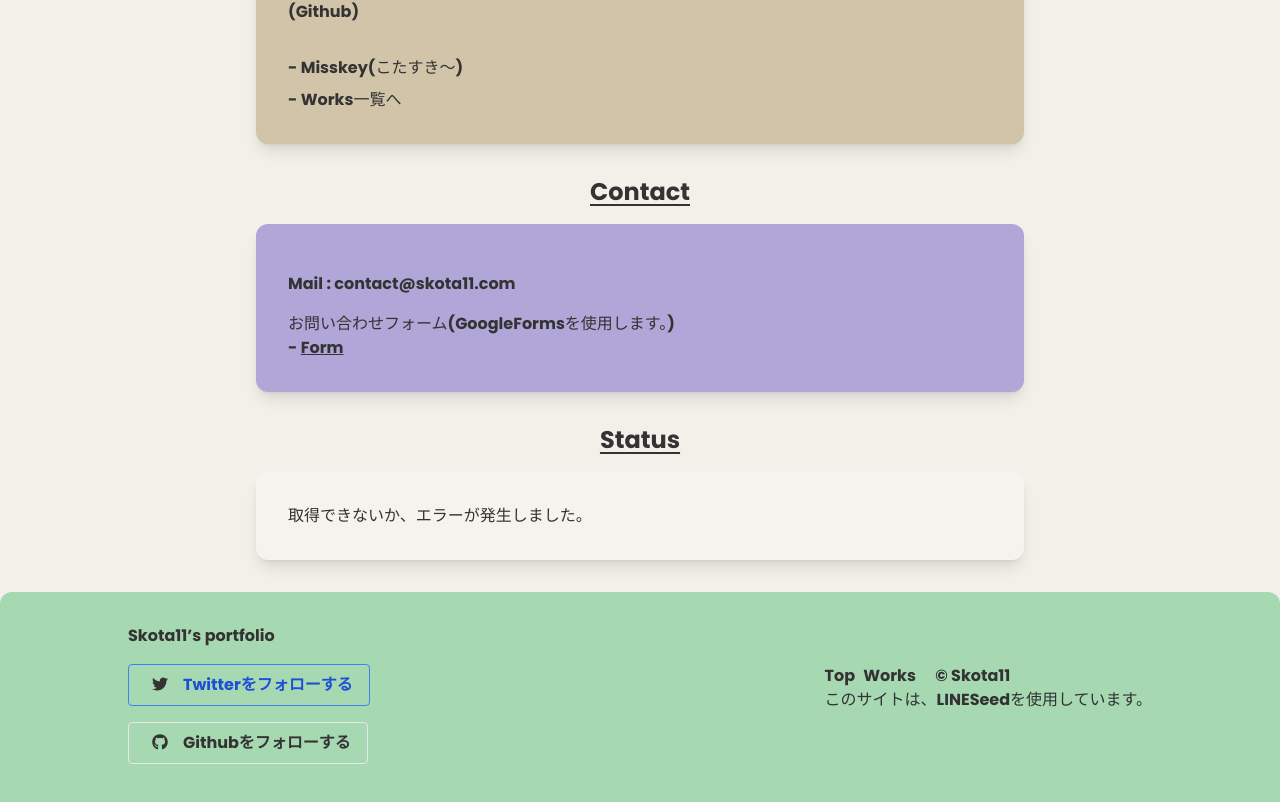
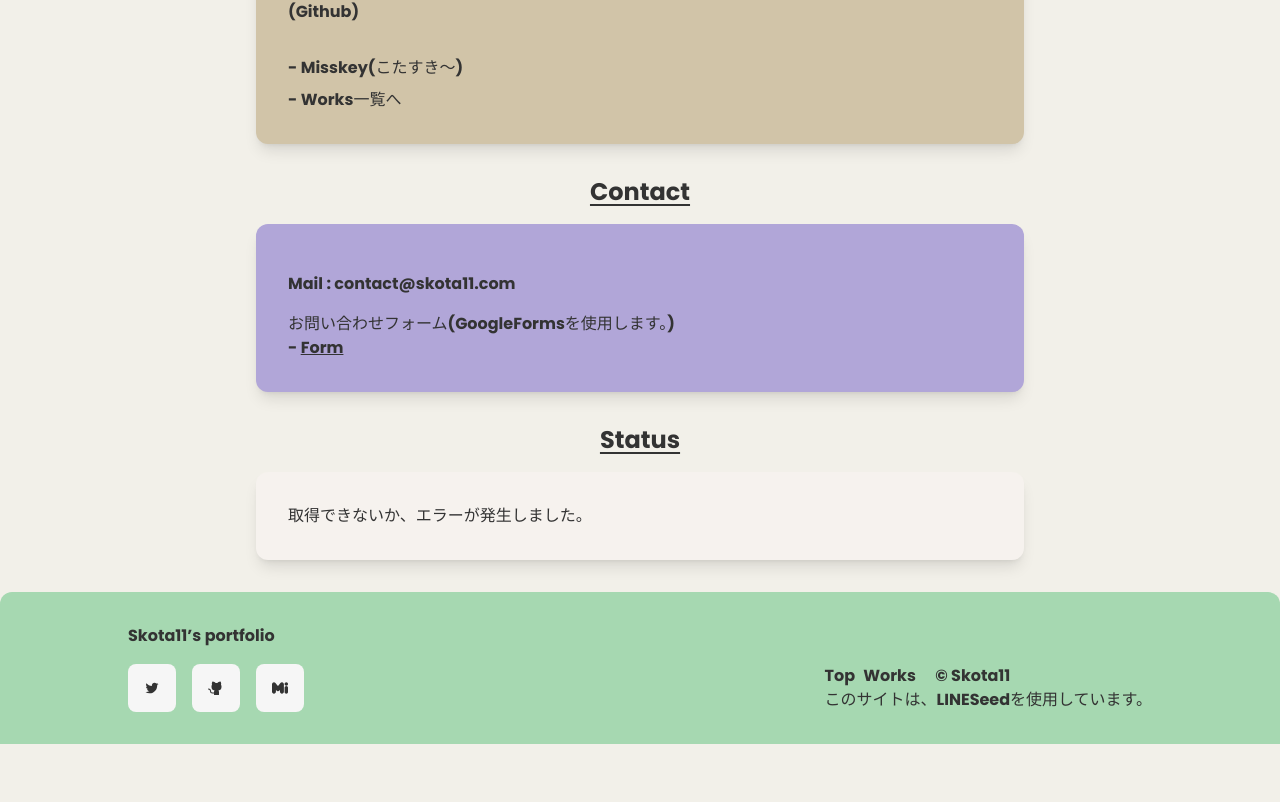
Before and after one commit to Skota11/portfolio, a Next.js app: page / in a window 1280 px wide. Shown: the part 1022-1824 px from the top of the page. After the commit the page ends 1766 px from the top, so only its background shows below. Built offline with nearby package versions, Linux system fonts and the light colour scheme; no server answers; a web font is replaced by a local one.

Commit message:
change_footer

```diff
--- a/components/footer.tsx
+++ b/components/footer.tsx
@@ -2,10 +2,12 @@ import {
   animated,
   useSpring,
 } from '@react-spring/web';
-  import  Link  from "next/link";
+import Link from "next/link";
 
-  import { FontAwesomeIcon } from "@fortawesome/react-fontawesome";
-import { faDiscord, faGithub, faTwitter } from '@fortawesome/free-brands-svg-icons';
+import { AiOutlineCheck, AiOutlineTwitter } from "react-icons/ai";
+import { BsDiscord, BsLink45Deg } from "react-icons/bs";
+import { PiGithubLogoFill } from "react-icons/pi";
+import { SiMisskey } from "react-icons/si";
 
 export default function Home() {
   const springY = useSpring({
@@ -22,11 +24,28 @@ import { faDiscord, faGithub, faTwitter } from '@fortawesome/free-brands-svg-ico
           <div className='w-4/5'>
             <p className='mb-4'>Skota11’s portfolio</p>
             <p className='float-right	'><Link href="/" className='mr-2'>Top</Link><Link className='mr-4' href="/works">Works</Link> &copy; Skota11 <br /> このサイトは、LINESeedを使用しています。</p>
-              <a href="https://twitter.com/kota_pclive"><p className='bg-transparent hover:bg-blue-500 text-blue-700 font-semibold hover:text-white py-2 px-4 border border-blue-500 hover:border-transparent rounded w-fit my-4'><FontAwesomeIcon icon={faTwitter} width="30px" className='inline mr-2' />Twitterをフォローする</p></a>
-              <a href="https://github.com/Skota11"><p className='bg-transparent hover:bg-gray-200 text-black-700 font-semibold py-2 px-4 border border-black-500 hover:border-transparent rounded w-fit my-4'><FontAwesomeIcon icon={faGithub} width="30px" className='inline mr-2' />Githubをフォローする</p></a>
+            <div className="flex gap-x-4 ">
+              <div className="p-4 rounded-lg bg-gray h-fit">
+                <a href="https://twitter.com/Kota_pclive">
+                  <AiOutlineTwitter />
+                </a>
+              </div>
+              <div className="p-4 rounded-lg bg-gray h-fit">
+                <a href="https://github.com/Skota11">
+                  <PiGithubLogoFill />
+                </a>
+              </div>
+              <div className="p-4 rounded-lg bg-gray h-fit">
+                <a href="https://misskey.04.si/@skota">
+                  <SiMisskey />
+                </a>
+              </div>
+            </div>
           </div>
         </footer>
       </animated.div>
     </>
   )
 }
+// <FontAwesomeIcon icon={faGithub} width="30px" className='inline mr-2' />
+// <FontAwesomeIcon icon={faTwitter} width="30px" className='inline mr-2' />
--- a/package.json
+++ b/package.json
@@ -22,6 +22,7 @@
     "next": "^13.2.3",
     "react": "18.2.0",
     "react-dom": "18.2.0",
+    "react-icons": "^5.0.1",
     "typescript": "4.9.5"
   },
   "devDependencies": {
--- a/tailwind.config.js
+++ b/tailwind.config.js
@@ -20,7 +20,8 @@ module.exports = {
             "osyarena_kuro" : "#333",
             "powder_blue" : "#add8e1",
             "spring_wood": "#f6f2ee",
-            "marzipan":"#f6e492"
+            "marzipan":"#f6e492",
+            "gray" : "#f6f6f6",
         }
       },
     },
```
Also changed, not shown: 1 other file (tests, documents, lock files or other folders). Lines whose indentation alone changed are shown as unchanged.
